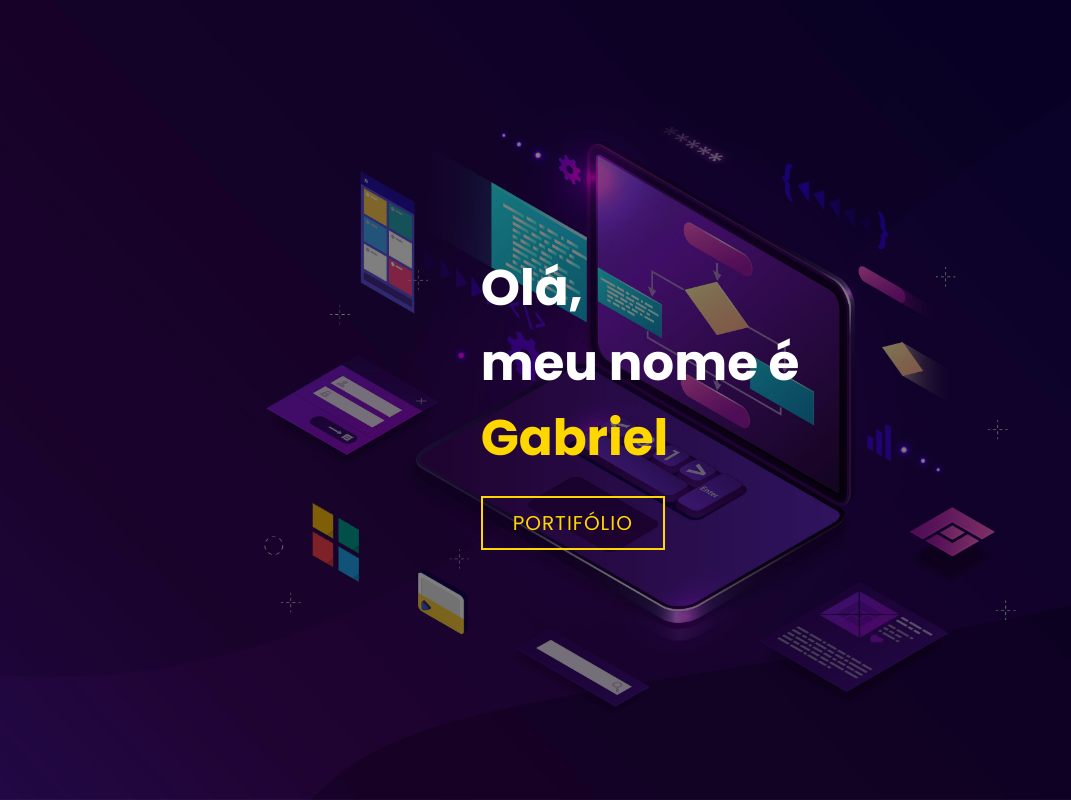
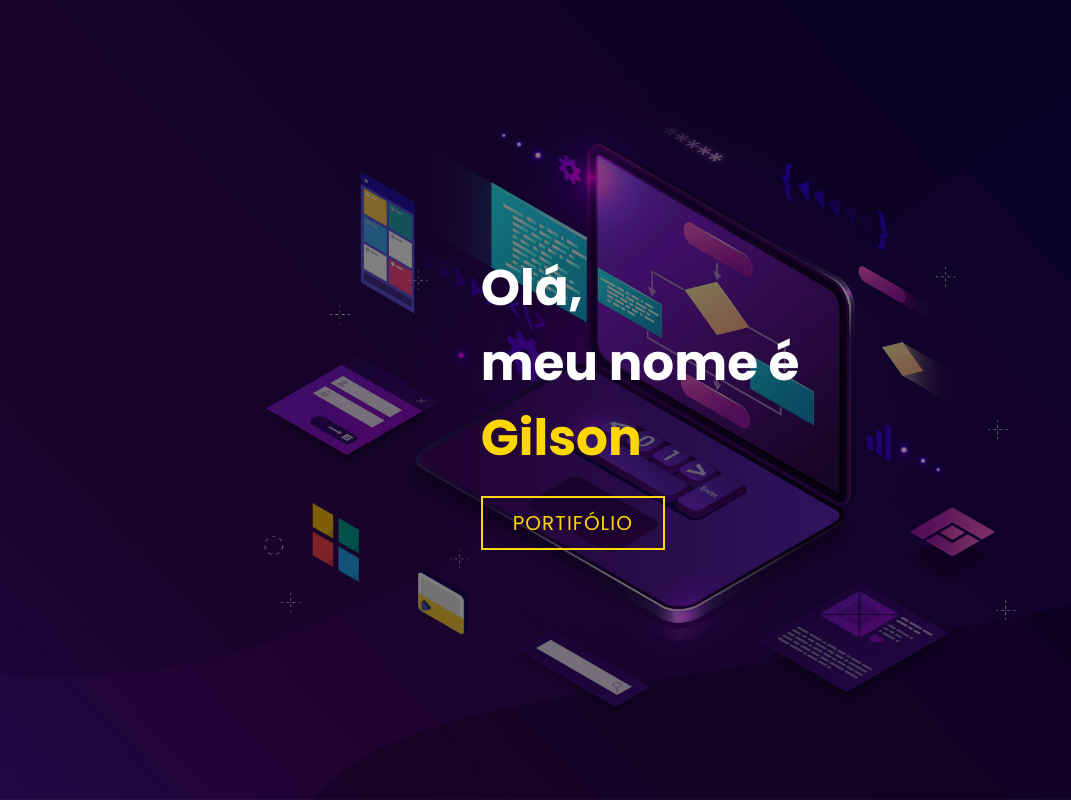
Before and after one commit to GilsonLima1/portifolio-gilson, a plain HTML site: page index.html in a window 1280 px wide. Shown: the top 800 px of the page, without its empty margins (0-1071 px from the left). Drawn offline with Linux system fonts and the light colour scheme.

Commit message:
update name

```diff
--- a/index.html
+++ b/index.html
@@ -14,7 +14,7 @@
             <div>
                 <h1>Olá,<span></span></h1>
                 <h1>meu nome é<span></span></h1>
-                <h1>Gabriel<span></span></h1>
+                <h1>Gilson<span></span></h1>
                 <a href="#portfolio" type="button" class="cta">Portifólio</a>
             </div>
         </div>
```
